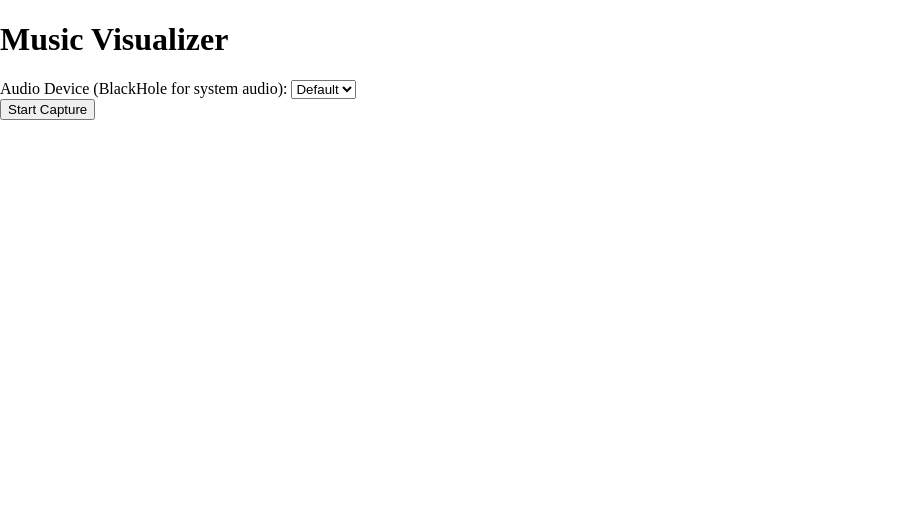
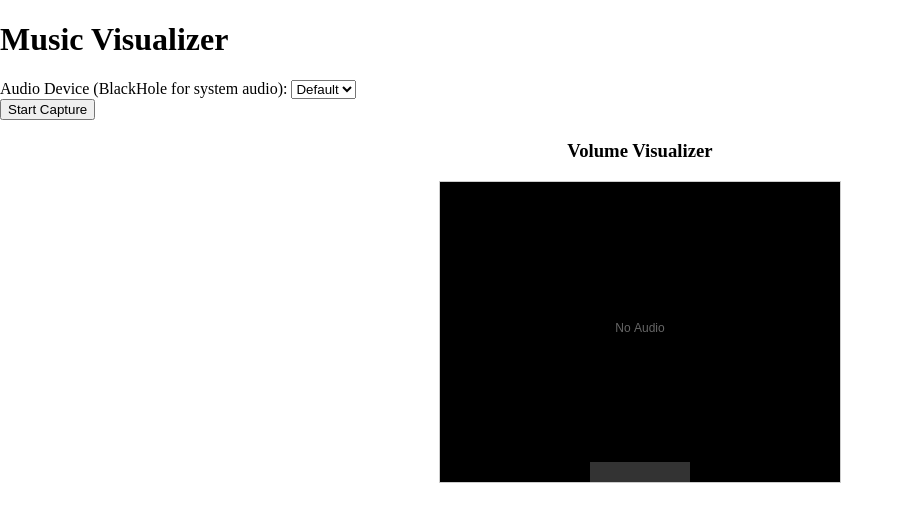
Before and after one commit to alexcrist/music-visualizer, a React (Vite) app in the folder electron-app/: page / in a window 1280 px wide. Shown: the top 522 px of the page, without its empty margins (0-904 px from the left). Built offline with nearby package versions, Linux system fonts and the light colour scheme.

Commit message:
Create basic visualizer

```diff
--- a/electron-app/src/App/App.jsx
+++ b/electron-app/src/App/App.jsx
@@ -1,6 +1,9 @@
 import { useState } from "react";
+import AudioCapture from "../audio/AudioCapture/AudioCapture";
+import useAudioProcessor from "../audio/useAudioProcessor";
+import Visualizer from "../visualizers/Visualizer/Visualizer";
+import { drawVolumeVisualizer } from "../visualizers/drawVolumeVisualizer";
 import styles from "./App.module.css";
-import AudioCapture from "../AudioCapture/AudioCapture";
 
 const App = () => {
   const [audioData, setAudioData] = useState(null);
@@ -9,17 +12,45 @@ const App = () => {
     setAudioData(data);
   };
 
+  // Use the audio processor hook
+  const audioFeatures = useAudioProcessor(audioData, {
+    bufferCount: 10,
+    overlapRatio: 0.5,
+  });
+
   return (
     <div className={styles.container}>
       <h1>Music Visualizer</h1>
       <AudioCapture onAudioData={handleAudioData} />
 
-            {audioData && (
-                <div>
-                    <h3>Audio Data Preview:</h3>
-                    <p>Sample Rate: {audioData.sampleRate} Hz</p>
-                    <p>Buffer Length: {audioData.bufferLength}</p>
-                    <p>Frequency Data (first 10): {audioData.frequencyData.slice(0, 10).join(', ')}</p>
+      {/* Visualizer */}
+      <div style={{ marginTop: "20px", textAlign: "center" }}>
+        <h3>Volume Visualizer</h3>
+        <Visualizer
+          features={audioFeatures}
+          drawFunction={drawVolumeVisualizer}
+          drawOptions={{
+            color: "#00ff88",
+            backgroundColor: "#000",
+          }}
+          width={400}
+          height={300}
+        />
+      </div>
+
+      {/* Debug Info */}
+      {audioFeatures && (
+        <div style={{ marginTop: "20px", fontSize: "12px", color: "#666" }}>
+          <h4>Debug Info:</h4>
+          <p>
+            Current Volume:{" "}
+            {Math.round((audioFeatures.current?.volume || 0) * 100)}%
+          </p>
+          <p>History Length: {audioFeatures.history?.length || 0}</p>
+          <p>
+            Buffer Count: {audioFeatures.bufferInfo?.totalBuffers || 0}/
+            {audioFeatures.bufferInfo?.maxBuffers || 0}
+          </p>
         </div>
       )}
     </div>
--- /dev/null
+++ b/electron-app/src/audio/useAudioProcessor.js
@@ -0,0 +1,108 @@
+import { useCallback, useRef } from "react";
+
+const useAudioProcessor = (
+  audioData,
+  { bufferCount = 10, overlapRatio = 0.5 } = {}
+) => {
+  const audioBufferRef = useRef([]);
+  const lastProcessTimeRef = useRef(0);
+
+  const applyHanningWindow = useCallback((data) => {
+    const windowedData = new Array(data.length);
+    const N = data.length;
+
+    for (let i = 0; i < N; i++) {
+      const windowValue = 0.5 * (1 - Math.cos((2 * Math.PI * i) / (N - 1)));
+      windowedData[i] = data[i] * windowValue;
+    }
+
+    return windowedData;
+  }, []);
+
+  const extractVolumeFeature = useCallback((frequencyData) => {
+    const sum = frequencyData.reduce((acc, val) => acc + val, 0);
+    return sum / frequencyData.length / 255; // Normalize to 0-1
+  }, []);
+
+  const processAudioData = useCallback(
+    (data) => {
+      if (!data || !data.frequencyData) return null;
+
+      // Add new audio frame to buffer
+      audioBufferRef.current.push({
+        frequencyData: [...data.frequencyData],
+        timestamp: Date.now(),
+        sampleRate: data.sampleRate,
+      });
+
+      // Keep only the last N buffers
+      if (audioBufferRef.current.length > bufferCount) {
+        audioBufferRef.current = audioBufferRef.current.slice(-bufferCount);
+      }
+
+      // Only process if we have enough buffers and enough time has passed
+      const now = Date.now();
+      const timeSinceLastProcess = now - lastProcessTimeRef.current;
+      const frameInterval = 1000 / 60; // Target 60 FPS processing
+
+      if (
+        audioBufferRef.current.length >= Math.min(3, bufferCount) &&
+        timeSinceLastProcess >= frameInterval
+      ) {
+        lastProcessTimeRef.current = now;
+
+        // Create overlapping windows
+        const features = [];
+        const stepSize = Math.max(
+          1,
+          Math.floor(audioBufferRef.current.length * (1 - overlapRatio))
+        );
+
+        for (let i = 0; i <= audioBufferRef.current.length - 3; i += stepSize) {
+          const windowBuffers = audioBufferRef.current.slice(i, i + 3);
+
+          // Combine buffers for this window
+          const combinedData = windowBuffers.flatMap(
+            (buffer) => buffer.frequencyData
+          );
+
+          // Apply windowing function
+          const windowedData = applyHanningWindow(combinedData);
+
+          // Extract volume feature
+          const volume = extractVolumeFeature(windowedData);
+
+          features.push({
+            volume,
+            timestamp: windowBuffers[windowBuffers.length - 1].timestamp,
+            windowIndex: Math.floor(i / stepSize),
+          });
+        }
+
+        // Get the most recent feature
+        const currentFeature = features[features.length - 1];
+
+        if (currentFeature) {
+          return {
+            current: currentFeature,
+            history: features,
+            bufferInfo: {
+              totalBuffers: audioBufferRef.current.length,
+              maxBuffers: bufferCount,
+              overlapRatio,
+            },
+          };
+        }
+      }
+
+      return null;
+    },
+    [bufferCount, overlapRatio, applyHanningWindow, extractVolumeFeature]
+  );
+
+  const features = audioData ? processAudioData(audioData) : null;
+
+  return features;
+};
+
+export default useAudioProcessor;
--- /dev/null
+++ b/electron-app/src/visualizers/Visualizer/Visualizer.jsx
@@ -0,0 +1,73 @@
+import { useCallback, useEffect, useRef } from "react";
+
+const Visualizer = ({
+  features,
+  drawFunction,
+  drawOptions = {},
+  width = 400,
+  height = 300,
+  className = "",
+}) => {
+  const canvasRef = useRef(null);
+  const animationRef = useRef(null);
+  const customDrawRef = useRef(null);
+
+  const defaultDraw = useCallback((ctx, features, canvas) => {
+    // Base implementation - fallback when no drawFunction provided
+    ctx.clearRect(0, 0, canvas.width, canvas.height);
+    ctx.fillStyle = "#333";
+    ctx.fillRect(0, 0, canvas.width, canvas.height);
+
+    // Draw placeholder text
+    ctx.fillStyle = "#fff";
+    ctx.font = "16px Arial";
+    ctx.textAlign = "center";
+    ctx.fillText("Base Visualizer", canvas.width / 2, canvas.height / 2);
+  }, []);
+
+  const animate = useCallback(() => {
+    const canvas = canvasRef.current;
+    if (!canvas) return;
+
+    const ctx = canvas.getContext("2d");
+    if (!ctx) return;
+
+    // Set canvas size
+    canvas.width = width;
+    canvas.height = height;
+
+    // Use custom draw function if provided, otherwise use default
+    const activeDraw = customDrawRef.current || drawFunction || defaultDraw;
+    activeDraw(ctx, features, canvas, drawOptions);
+
+    animationRef.current = requestAnimationFrame(animate);
+  }, [drawFunction, drawOptions, defaultDraw, features, height, width]);
+
+  // Update custom draw function reference
+  useEffect(() => {
+    customDrawRef.current = null;
+  }, [drawFunction]);
+
+  useEffect(() => {
+    animate();
+
+    return () => {
+      if (animationRef.current) {
+        cancelAnimationFrame(animationRef.current);
+      }
+    };
+  }, [animate]);
+
+  return (
+    <canvas
+      ref={canvasRef}
+      className={className}
+      style={{
+        border: "1px solid #ccc",
+        backgroundColor: "#000",
+      }}
+    />
+  );
+};
+
+export default Visualizer;
--- /dev/null
+++ b/electron-app/src/visualizers/drawVolumeVisualizer.js
@@ -0,0 +1,90 @@
+export const drawVolumeVisualizer = (ctx, features, canvas, options = {}) => {
+  const { color = "#00ff88", backgroundColor = "#000" } = options;
+
+  // Clear canvas
+  ctx.clearRect(0, 0, canvas.width, canvas.height);
+
+  // Draw background
+  ctx.fillStyle = backgroundColor;
+  ctx.fillRect(0, 0, canvas.width, canvas.height);
+
+  if (!features || !features.current) {
+    // Draw placeholder when no audio
+    ctx.fillStyle = "#333";
+    ctx.fillRect(canvas.width / 2 - 50, canvas.height - 20, 100, 20);
+
+    ctx.fillStyle = "#666";
+    ctx.font = "12px Arial";
+    ctx.textAlign = "center";
+    ctx.fillText("No Audio", canvas.width / 2, canvas.height / 2);
+    return;
+  }
+
+  const volume = features.current.volume || 0;
+
+  // Calculate rectangle dimensions
+  const rectWidth = Math.min(canvas.width * 0.8, 200);
+  const maxRectHeight = canvas.height * 0.8;
+  const rectHeight = Math.max(5, volume * maxRectHeight);
+
+  // Center the rectangle horizontally
+  const rectX = (canvas.width - rectWidth) / 2;
+  const rectY = canvas.height - rectHeight - 20; // 20px from bottom
+
+  // Draw the volume rectangle with gradient
+  const gradient = ctx.createLinearGradient(0, rectY, 0, rectY + rectHeight);
+  gradient.addColorStop(0, color);
+  gradient.addColorStop(1, color + "80"); // Add transparency
+
+  ctx.fillStyle = gradient;
+  ctx.fillRect(rectX, rectY, rectWidth, rectHeight);
+
+  // Draw border
+  ctx.strokeStyle = color;
+  ctx.lineWidth = 2;
+  ctx.strokeRect(rectX, rectY, rectWidth, rectHeight);
+
+  // Draw volume text
+  ctx.fillStyle = "#fff";
+  ctx.font = "14px Arial";
+  ctx.textAlign = "center";
+  const volumePercent = Math.round(volume * 100);
+  ctx.fillText(`${volumePercent}%`, canvas.width / 2, canvas.height - 5);
+
+  // Draw history if available
+  if (features.history && features.history.length > 1) {
+    const historyWidth = rectWidth * 0.8;
+    const historyHeight = 40;
+    const historyX = (canvas.width - historyWidth) / 2;
+    const historyY = 20;
+
+    ctx.strokeStyle = "#444";
+    ctx.lineWidth = 1;
+    ctx.strokeRect(historyX, historyY, historyWidth, historyHeight);
+
+    // Draw volume history as a line
+    ctx.beginPath();
+    ctx.strokeStyle = color;
+    ctx.lineWidth = 2;
+
+    features.history.forEach((feature, index) => {
+      const x =
+        historyX + (index / (features.history.length - 1)) * historyWidth;
+      const y = historyY + historyHeight - feature.volume * historyHeight;
+
+      if (index === 0) {
+        ctx.moveTo(x, y);
+      } else {
+        ctx.lineTo(x, y);
+      }
+    });
+
+    ctx.stroke();
+
+    // Label
+    ctx.fillStyle = "#888";
+    ctx.font = "10px Arial";
+    ctx.textAlign = "left";
+    ctx.fillText("Volume History", historyX, historyY - 5);
+  }
+};
```
Also changed, not shown: electron-app/src/audio/AudioCapture/AudioCapture.jsx (renamed from electron-app/src/AudioCapture/AudioCapture.jsx). Lines whose indentation alone changed are shown as unchanged.
